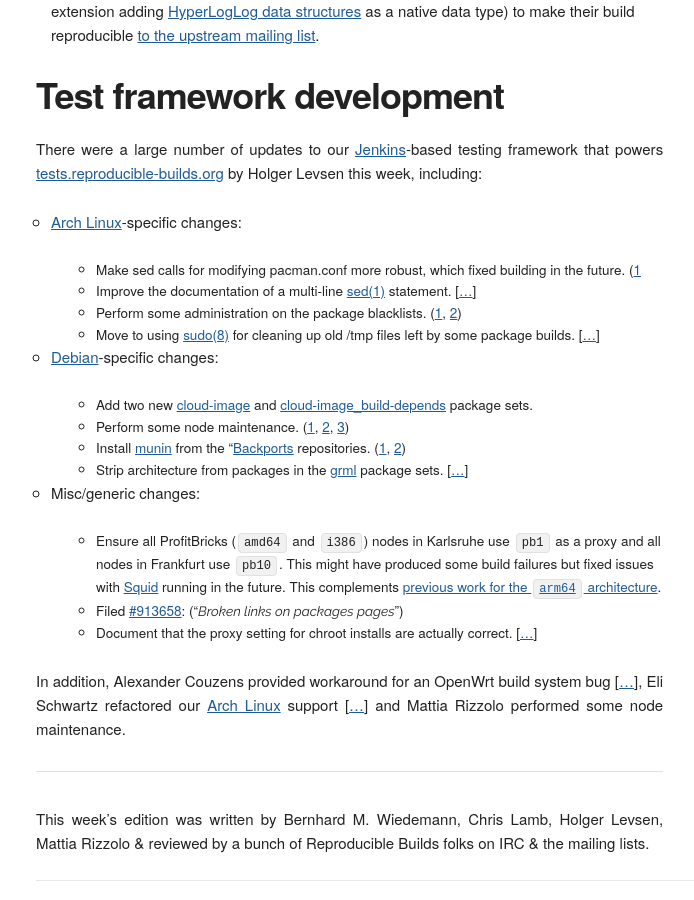
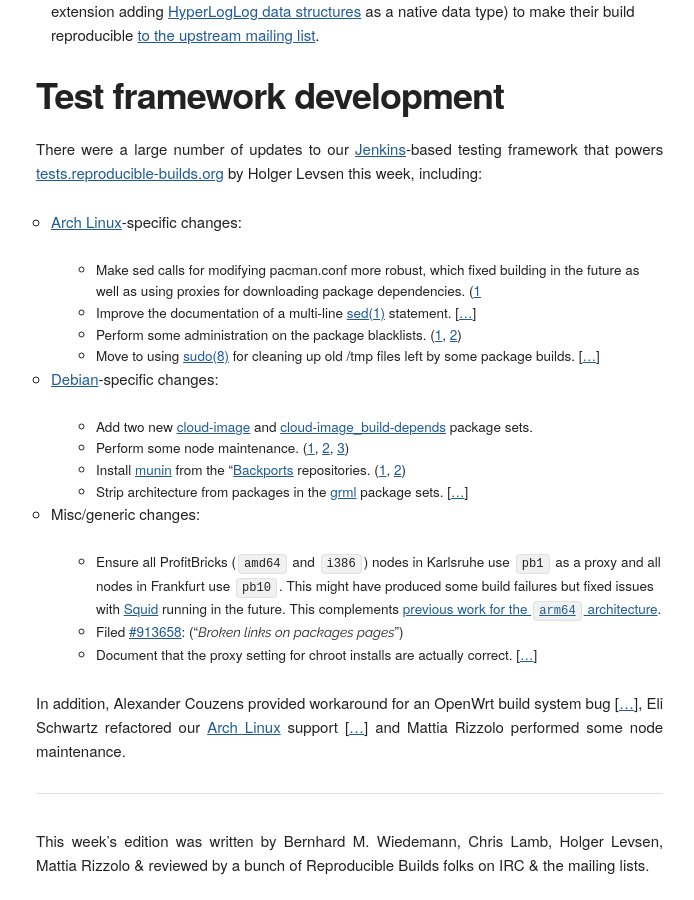
Before and after one commit to prototypefund/reproducible-website, a Jekyll site: the page built from _blog/posts/186.md, in a window 1280 px wide and 900 px high, scrolled down 1757 px. Shown: the whole window, without its empty margins (124-818 px from the left). Built offline with Jekyll 4.4.1, drawn with Linux system fonts in a browser that asks for light colours; some web fonts are replaced.

Commit message:
186: actually fixing the sed call had more consequences
Signed-off-by: Holger Levsen <holger@layer-acht.org>

```diff
--- a/_blog/posts/186.md
+++ b/_blog/posts/186.md
@@ -45,7 +45,7 @@
 
 * [Arch Linux](https://www.archlinux.org/)-specific changes:
 
-    * Make sed calls for modifying pacman.conf more robust, which fixed building in the future. ([1](https://salsa.debian.org/qa/jenkins.debian.net/commit/be8fc3f5)
+    * Make sed calls for modifying pacman.conf more robust, which fixed building in the future as well as using proxies for downloading package dependencies. ([1](https://salsa.debian.org/qa/jenkins.debian.net/commit/be8fc3f5)
     * Improve the documentation of a multi-line [sed(1)](https://www.gnu.org/software/sed/manual/sed.html) statement. [[...](https://salsa.debian.org/qa/jenkins.debian.net/commit/243d7312)]
     * Perform some administration on the package blacklists. ([1](https://salsa.debian.org/qa/jenkins.debian.net/commit/dbe42fac), [2](https://salsa.debian.org/qa/jenkins.debian.net/commit/02f5df90))
     * Move to using [sudo(8)](https://www.sudo.ws/) for cleaning up old /tmp files left by some package builds. [[...](https://salsa.debian.org/qa/jenkins.debian.net/commit/9a931cf7)]
```
